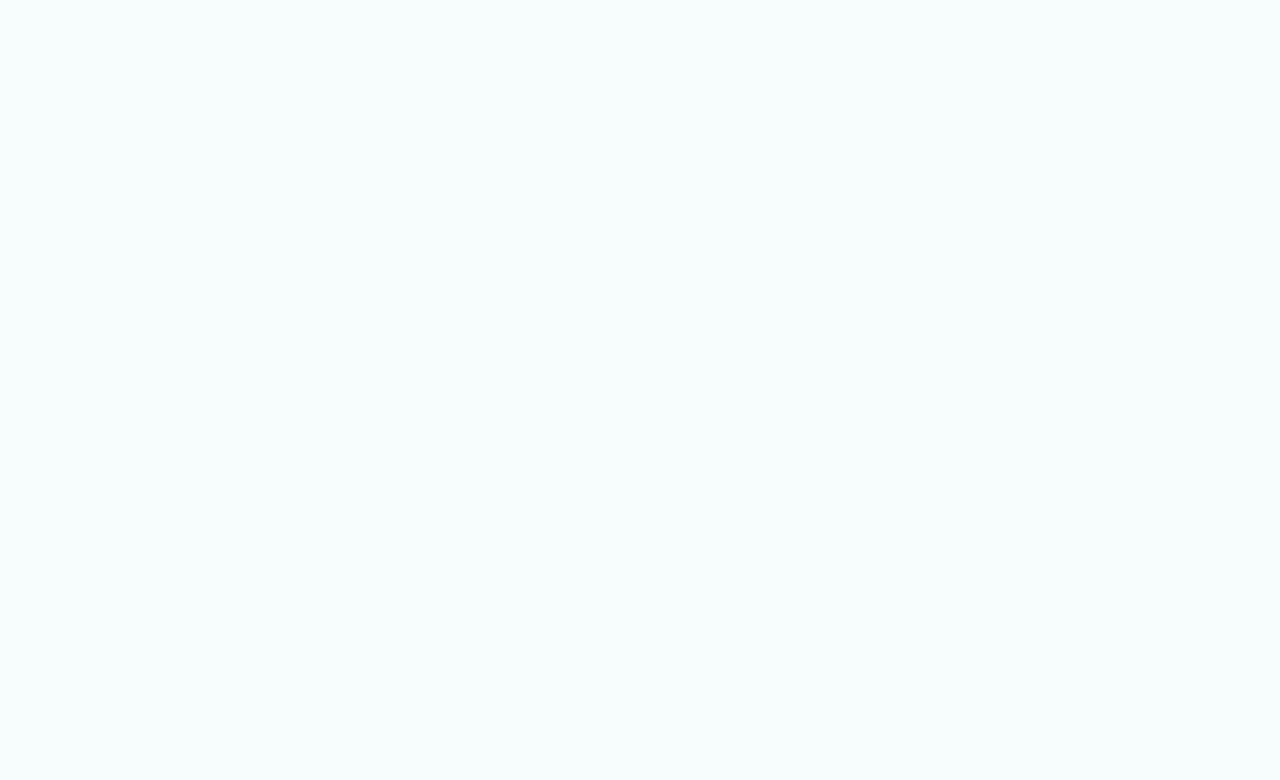
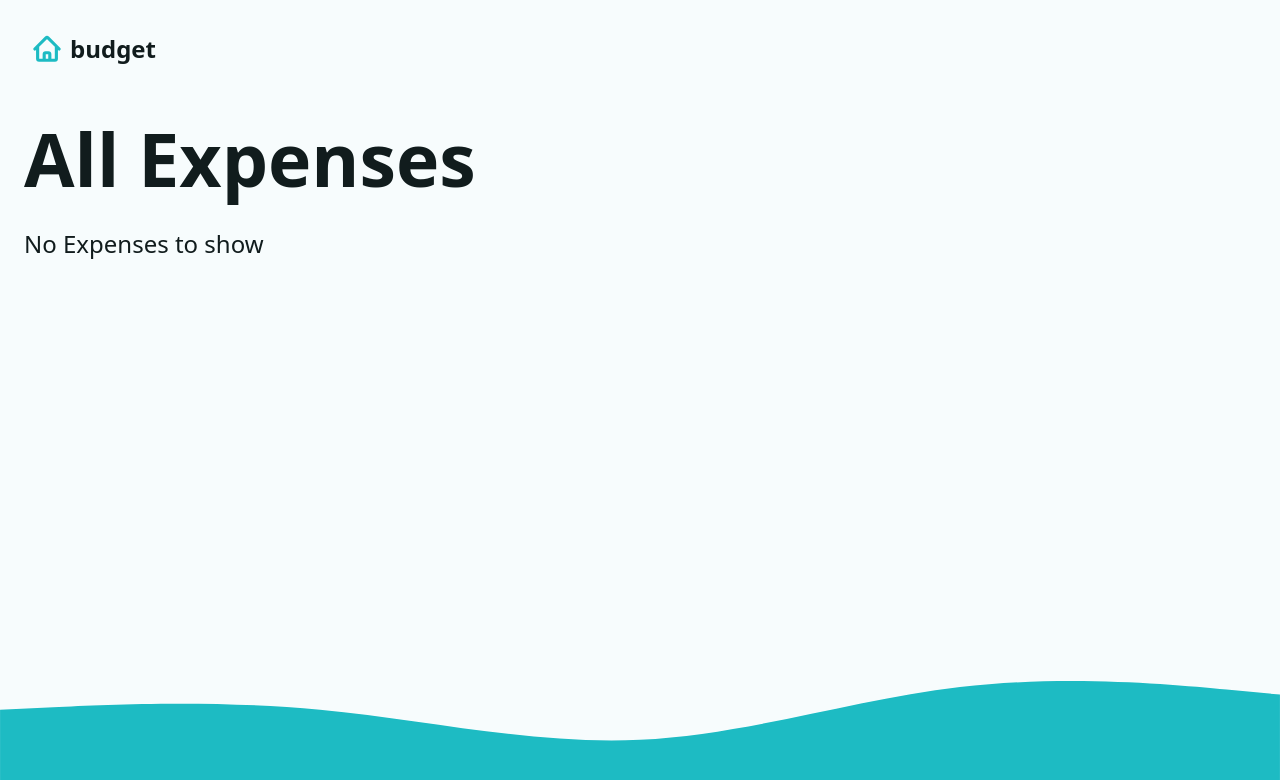
Before and after one commit to kebele/expenses_app, a React (Vite) app: page /expenses in a window 1280 px wide. Before the commit this address had no page. Shown: the top 780 px of the page. Built offline with nearby package versions, Linux system fonts and the light colour scheme.

Commit message:
expenses page added

```diff
--- a/src/App.jsx
+++ b/src/App.jsx
@@ -10,6 +10,7 @@
 // library
 import { ToastContainer, toast } from "react-toastify";
 import "react-toastify/dist/ReactToastify.css";
+import ExpensesPage, { expensesLoader } from "./pages/ExpensesPage";
 
 const router = createBrowserRouter([
   {
@@ -29,9 +30,14 @@
         // path: "/",
         index: true,
         element: <Dashboard />,
-        loader: dashboardLoader,
+        loader: dashboardLoader, // sayfaya gidecek verileri hazırlıyor,
         errorElement: <Error />,
         action: dashboardAction,
+      },
+      {
+        path: "/expenses",
+        element: <ExpensesPage />,
+        loader: expensesLoader,
       },
       {
         path: "/about",
--- a/src/pages/Dashboard.jsx
+++ b/src/pages/Dashboard.jsx
@@ -1,5 +1,5 @@
 import React from "react";
-import { useLoaderData } from "react-router-dom";
+import { Link, useLoaderData } from "react-router-dom";
 import { createBudget, createExpense, fetchData, waait } from "../helpers";
 import Intro from "../components/Intro";
 import { toast } from "react-toastify";
@@ -96,10 +96,15 @@
                   <div className="grid-md">
                     <h2>recent expenses</h2>
                     <Table
-                      expenses={expenses.sort(
-                        (a, b) => b.createdAt - a.createdAt
-                      )}
+                      expenses={expenses
+                        .sort((a, b) => b.createdAt - a.createdAt)
+                        .slice(0, 8)}
                     />
+                    {expenses.length > 8 && (
+                      <Link to="expenses" className="btn btn--dark">
+                        View all expenses
+                      </Link>
+                    )}
                   </div>
                 )}
               </div>
--- /dev/null
+++ b/src/pages/ExpensesPage.jsx
@@ -0,0 +1,30 @@
+import React from "react";
+import { useLoaderData } from "react-router-dom";
+import Table from "../components/Table";
+import { fetchData } from "../helpers";
+
+export function expensesLoader() {
+  const expenses = fetchData("expenses");
+  return { expenses };
+}
+
+const ExpensesPage = () => {
+  const { expenses } = useLoaderData();
+  return (
+    <div className="grid-lg">
+      <h1>All Expenses</h1>
+      {expenses && expenses.length > 0 ? (
+        <div className="grid-md">
+          <h2>
+            Recent Expenses <small>({expenses.length} total)</small>
+          </h2>
+          <Table expenses={expenses} />
+        </div>
+      ) : (
+        <p>No Expenses to show</p>
+      )}
+    </div>
+  );
+};
+
+export default ExpensesPage;
```
